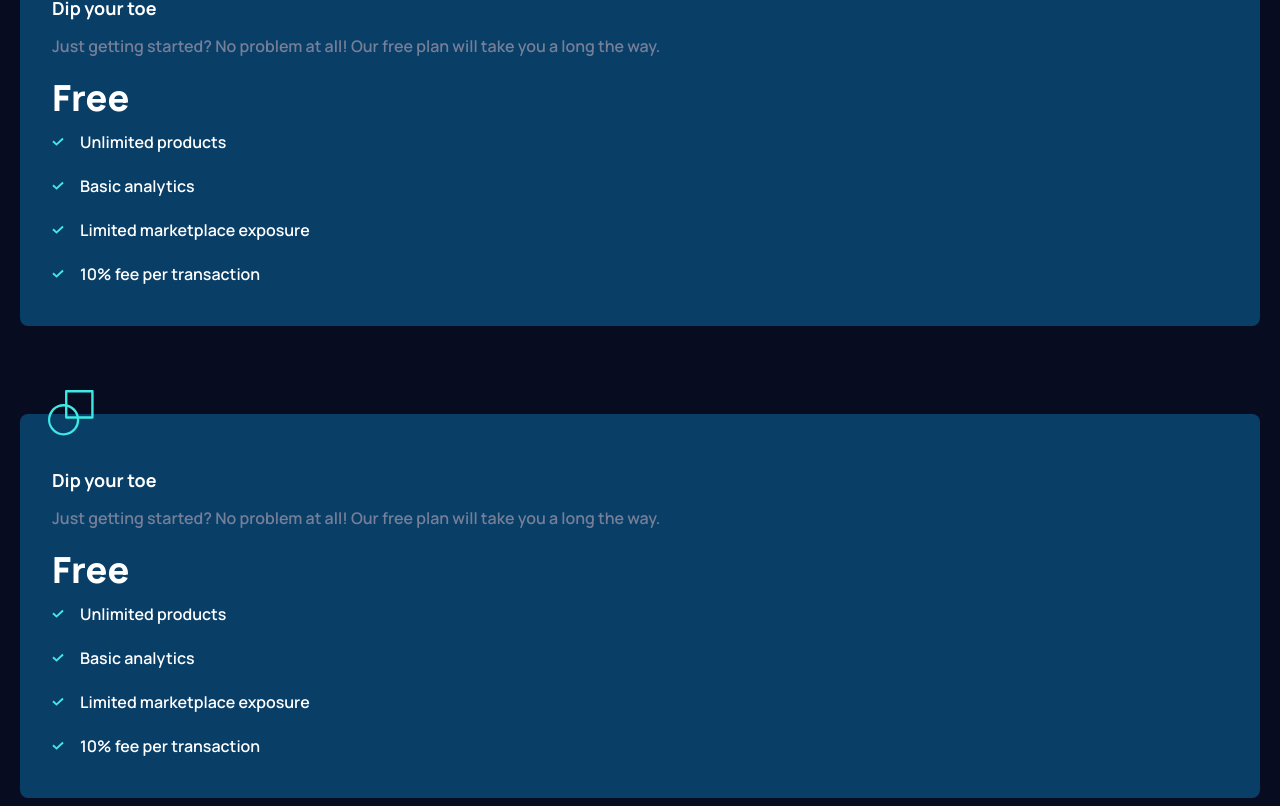
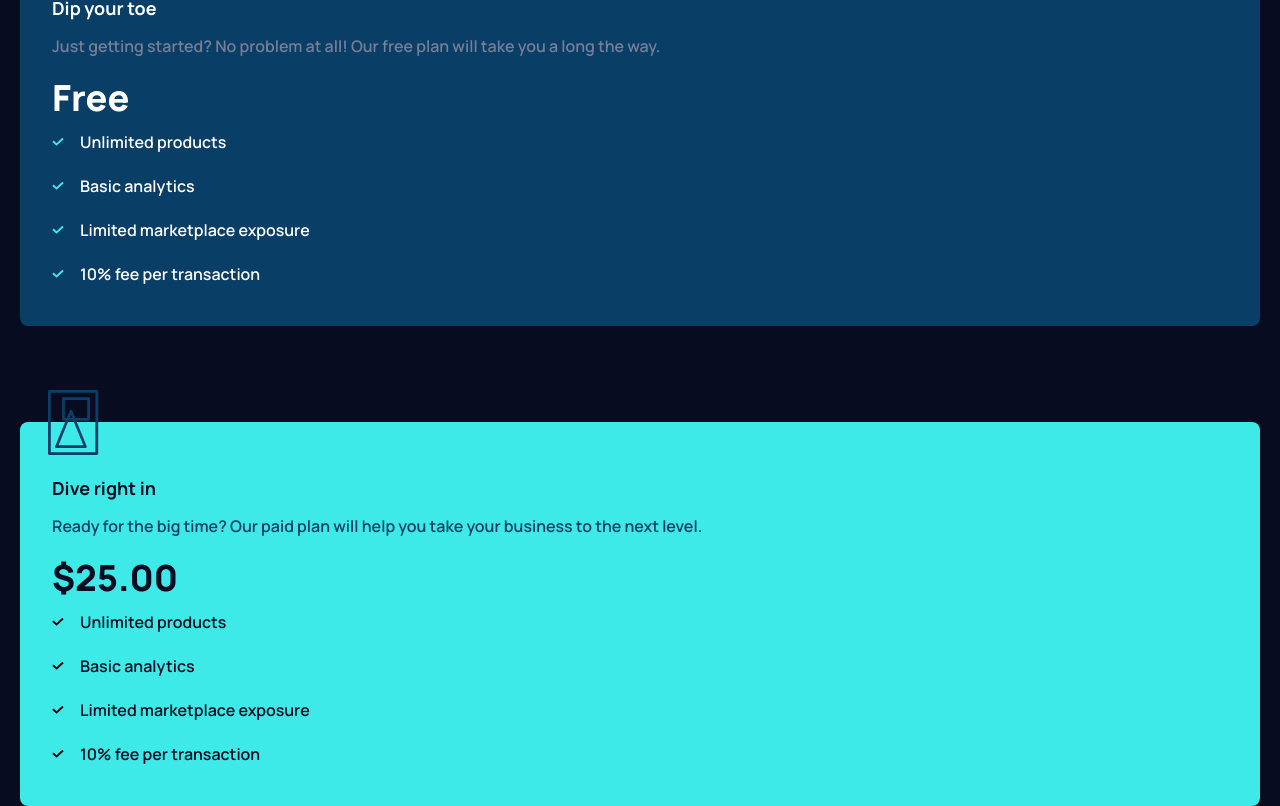
Before and after one commit to akhoz/MarkerLandingPage, a React (Vite) app: page / in a window 1280 px wide. Shown: the part 1632-2438 px from the top of the page. Built offline with nearby package versions, Linux system fonts and the light colour scheme.

Commit message:
Improving Card props

```diff
--- a/src/App.tsx
+++ b/src/App.tsx
@@ -2,7 +2,7 @@ import './App.css'
 import TitleMobile from './components/TitleMobile';
 import Title from './components/Title';
 import HeroCard from './components/HeroCard';
-import FreeCard from './components/FreeCard';
+import PlanCard from './components/PlanCard';
 
 function App() {
   const assetsPath: string = './images/';
@@ -54,8 +54,27 @@ function App() {
           We only make money when our creators make money. Our plans are always affordable and it's completly free to get started
         </p>
       </div>
-      <FreeCard/>
-      <FreeCard/>
+      <PlanCard
+        icon='./images/icon-free.svg'
+        iconSpace='mt-6'
+        bgColor='bg-myBlue'
+        titleColor='text-white'
+        textColor='text-myGray'
+        checkColor='#3EE9E5'
+        semiTitle='Dip your toe'
+        text='Just getting started? No problem at all! Our free plan will take you a long the way.'
+        title='Free'/>
+      <PlanCard
+        icon='./images/icon-paid.svg'
+        iconSpace='mt-8'
+        bgColor='bg-myAquamarine'
+        titleColor='text-myDarkBlue'
+        textColor='text-myBlue'
+        checkColor='text-myDarkBlue'
+        semiTitle='Dive right in'
+        text='Ready for the big time? Our paid plan will help you take your business to the next level.'
+        title='$25.00'/>
+
     </div>
   )
 }
--- a/src/components/CardDescription.tsx
+++ b/src/components/CardDescription.tsx
@@ -1,6 +1,7 @@
 interface CardDescriptionProps {
     svgColor: string;
     description: string;
+    textColor: string;
 
 }
 
@@ -13,7 +14,7 @@ function CardDescription(props: CardDescriptionProps) {
             height="9">
             <path fill={props.svgColor} d="M10.319.768l1.363 1.464-7.128 6.634L.319 4.924 1.682 3.46l2.871 2.674z"/>
         </svg>
-            <p className='text-white font-semibold ml-4'>
+            <p className={`${props.textColor} font-semibold ml-4`}>
                 {props.description}
             </p>
         </div>
--- a/src/components/FreeCard.tsx
+++ /dev/null
@@ -1,41 +0,0 @@
-import CardDescription from "./CardDescription";
-
-interface FreeCardProps {
-    icon: string;
-    bgColor: string;
-    checkColor: string;
-    semiTitle: string;
-    text: string;
-    title: string;
-}
-
-
-function FreeCard() {
-    const assetsPath: string = './images/';
-    const checkColor: string = '#3EE9E5'
-    return (
-        <div className='relative mt-16'>
-            <img src={`${assetsPath}icon-free.svg`}
-            className='absolute top-0 ml-12'/>
-            <div className='bg-myBlue mt-6 pt-3 px-8 mx-5 rounded-lg'>
-                <p className='text-white font-bold text-lg pt-10'>
-                    Dip your toe
-                </p>
-                <p className='text-myGray font-semibold mt-3 mb-5'>
-                    Just getting started? No problem at all! Our free plan will take you a long the way.
-                </p>
-                <p className='text-white font-extrabold text-4xl mb-3'>
-                    Free
-                </p>
-                <div className='flex flex-col pb-5'>
-                    <CardDescription svgColor={checkColor} description='Unlimited products'/>
-                    <CardDescription svgColor={checkColor} description='Basic analytics'/>
-                    <CardDescription svgColor={checkColor} description='Limited marketplace exposure'/>
-                    <CardDescription svgColor={checkColor} description='10% fee per transaction'/>
-                </div>
-            </div>
-        </div>
-    );
-}
-
-export default FreeCard;
--- /dev/null
+++ b/src/components/PlanCard.tsx
@@ -0,0 +1,43 @@
+import CardDescription from "./CardDescription";
+
+interface FreeCardProps {
+    icon: string;
+    iconSpace: string;
+    bgColor: string;
+    titleColor: string;
+    textColor: string;
+    checkColor: string;
+    semiTitle: string;
+    text: string;
+    title: string;
+}
+
+
+function FreeCard(props: FreeCardProps) {
+
+    return (
+        <div className='relative mt-16'>
+            <img src={props.icon}
+            className='absolute top-0 ml-12'/>
+            <div className={`${props.bgColor} ${props.iconSpace} pt-3 px-8 mx-5 rounded-lg`}>
+                <p className={`${props.titleColor} font-bold text-lg pt-10`}>
+                    {props.semiTitle}
+                </p>
+                <p className={`${props.textColor} font-semibold mt-3 mb-5 `}>
+                    {props.text}
+                </p>
+                <p className={`${props.titleColor} font-extrabold text-4xl mb-3`}>
+                    {props.title}
+                </p>
+                <div className='flex flex-col pb-5'>
+                    <CardDescription svgColor={props.checkColor} description='Unlimited products' textColor={props.titleColor}/>
+                    <CardDescription svgColor={props.checkColor} description='Basic analytics' textColor={props.titleColor}/>
+                    <CardDescription svgColor={props.checkColor} description='Limited marketplace exposure' textColor={props.titleColor}/>
+                    <CardDescription svgColor={props.checkColor} description='10% fee per transaction' textColor={props.titleColor}/>
+                </div>
+            </div>
+        </div>
+    );
+}
+
+export default FreeCard;
```
